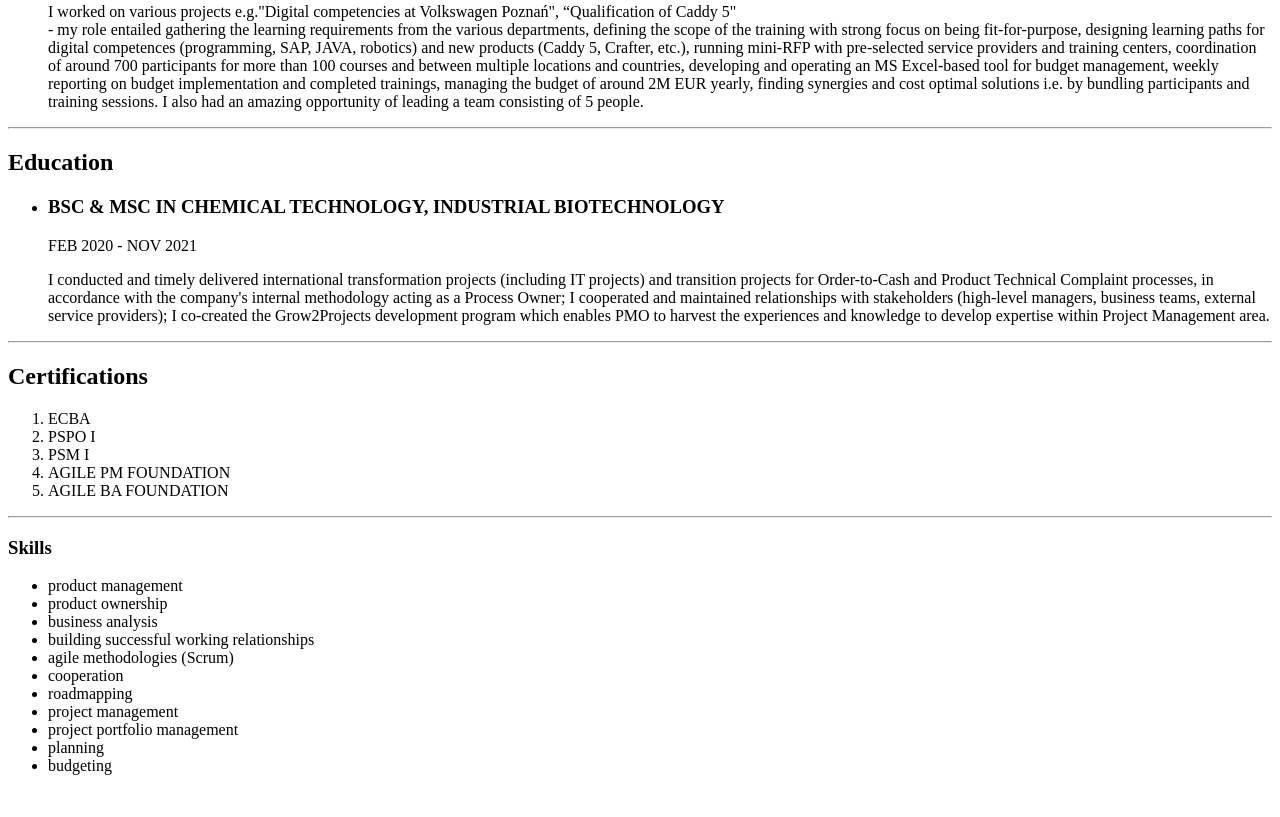
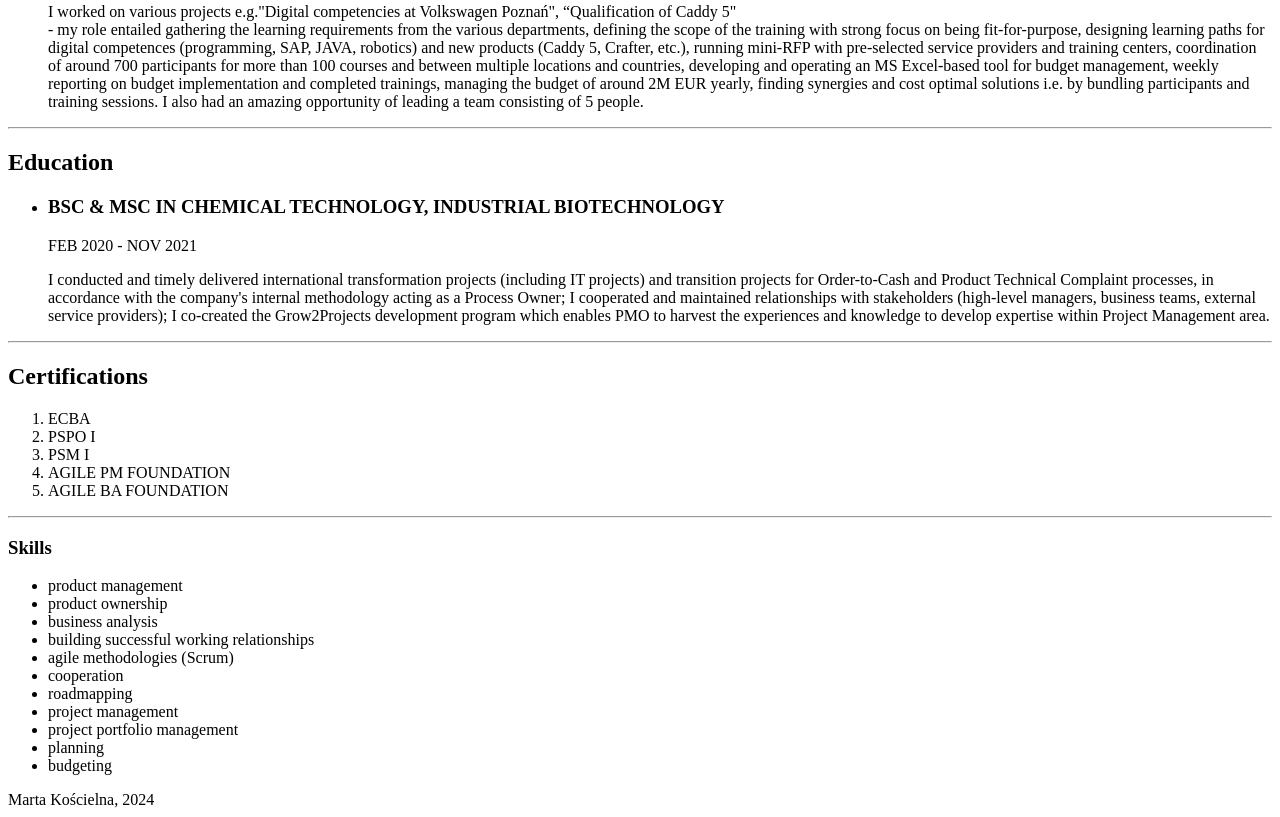
Before and after one commit to koscielnamarta/portfolio_marta_koscielna, a plain HTML site: page index.html in a window 1280 px wide. Shown: the part 1054-1871 px from the top of the page. Before the commit the page ends 1845 px from the top, so only its background shows below. Drawn offline with Linux system fonts and the light colour scheme.

Commit message:
Add files via upload

```diff
--- a/index.html
+++ b/index.html
@@ -117,6 +117,7 @@
                     <img src="./assets/cv_preview.png" width="250" alt="CV preview"/>
             </object>
 -->
+    <footer>Marta Kościelna, 2024</footer>
     </body>
-<!--<footer>Marta Kościelna, 2024</footer>-->
+
 </html>
```
